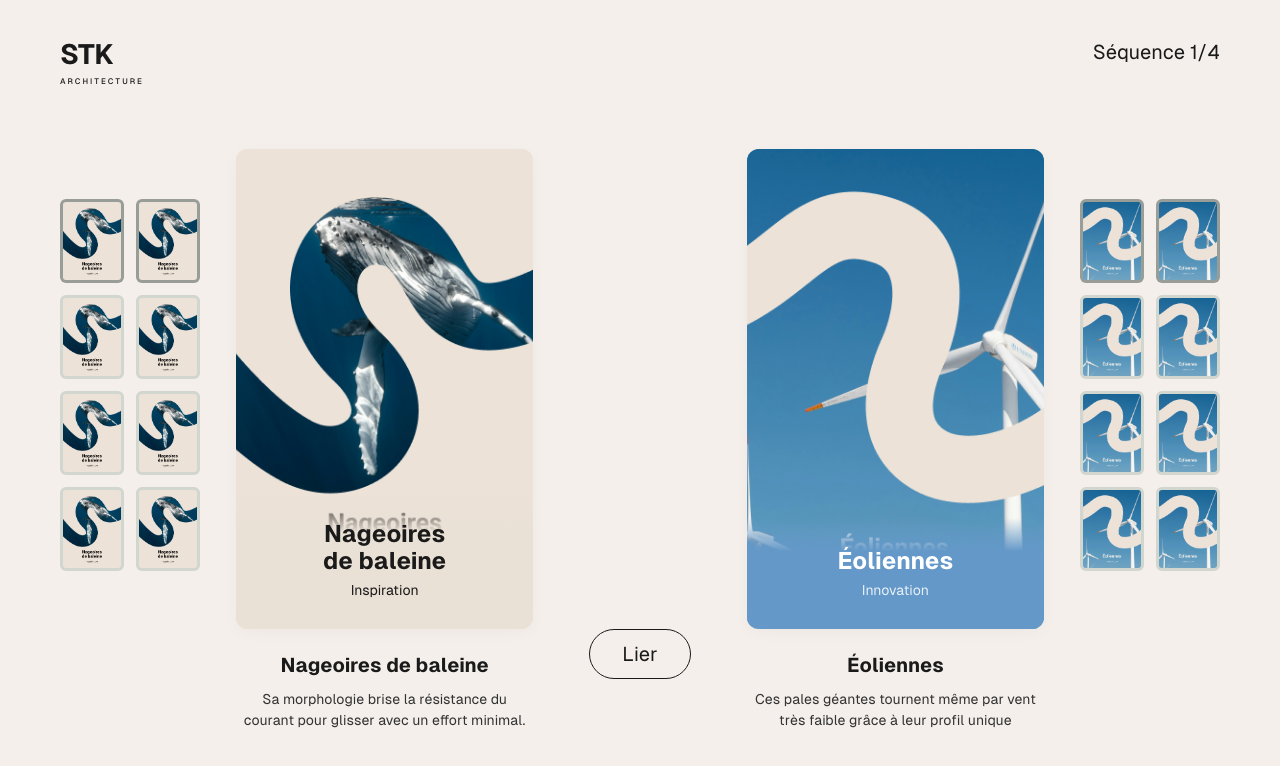
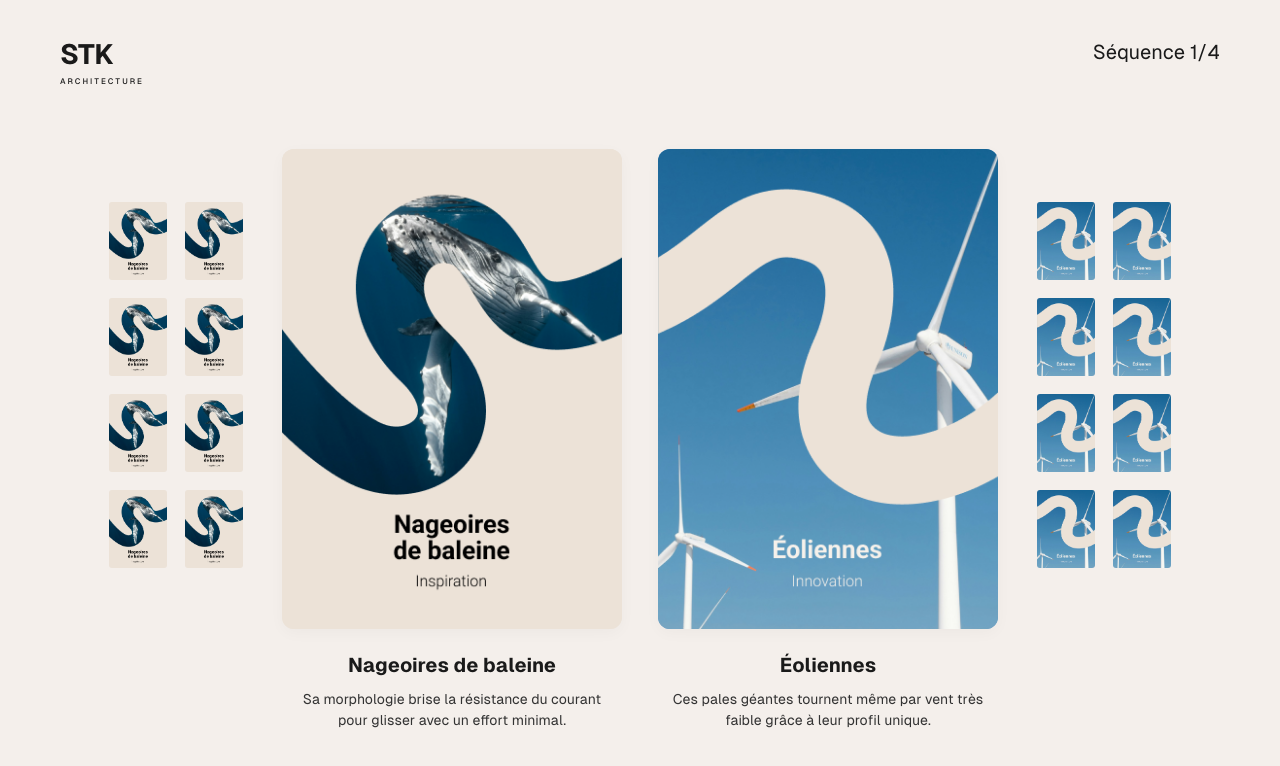
Before and after one commit to ramynbl/stk-card-game, a React (Vite) app: page / in a window 1280 px wide. Shown: the top 766 px of the page. Built offline with nearby package versions, Linux system fonts and the light colour scheme.

Commit message:
Add : Ajout comportement et animation

```diff
--- a/package.json
+++ b/package.json
@@ -11,6 +11,7 @@
   },
   "dependencies": {
     "@fontsource/geist-sans": "^5.2.5",
+    "framer-motion": "^12.39.0",
     "motion": "^12.39.0",
     "react": "^19.2.6",
     "react-dom": "^19.2.6"
--- a/src/App.css
+++ b/src/App.css
@@ -35,10 +35,18 @@
 .main-content {
   flex: 1;
   display: flex;
+  flex-direction: column;
+  align-items: center;
+  padding-top: 20px;
+  width: 100%;
+}
+
+.cards-row {
+  display: flex;
   justify-content: center;
   align-items: flex-start;
   gap: 36px;
-  padding-top: 20px;
+  width: 100%;
 }
 
 /* Grilles */
@@ -51,7 +59,7 @@
 }
 
 .grid-square {
-  background-color: #d1d6ce; /* Gris clair */
+  background-color: transparent;
   border-radius: 6px;
   cursor: pointer;
   transition: transform 0.25s ease, box-shadow 0.25s ease, border-color 0.2s ease;
@@ -80,12 +88,16 @@
   filter: brightness(1.05);
 }
 
-.grid-square.dark {
-  background-color: #989d98;
+
+
+/* Grilles désactivées pendant et après l'animation Lier */
+.grid-square.locked {
+  cursor: default;
+  pointer-events: none;
+  opacity: 0.7;
 }
 
-/* Effet Hover / Selected (Contour vert) */
-.grid-square:hover,
+/* Effet Selected (Contour vert) */
 .grid-square.selected {
   border: 3px solid #6c806d; /* Vert foncé */
 }
@@ -96,6 +108,17 @@
   flex-direction: column;
   align-items: center;
   width: 340px;
+  position: relative;
+  will-change: transform;
+}
+
+/* La carte gauche passe au-dessus quand les cartes se rapprochent (pour overlap propre) */
+.card-wrapper-left {
+  z-index: 2;
+}
+
+.card-wrapper-right {
+  z-index: 1;
 }
 
 .card {
@@ -185,13 +208,42 @@
   color: #333333;
 }
 
+/* Explication du lien biomimétique */
+.bottom-action-section {
+  display: flex;
+  flex-direction: column;
+  align-items: center;
+  margin-top: 40px;
+  min-height: 200px;
+  width: 100%;
+}
+
+.explanation-text {
+  text-align: center;
+  max-width: 650px;
+  margin-bottom: 40px;
+}
+
+.explanation-text h2 {
+  font-size: 24px;
+  font-weight: 700;
+  margin-bottom: 16px;
+  color: #1a1a1a;
+}
+
+.explanation-text p {
+  font-size: 15px;
+  line-height: 1.6;
+  color: #333333;
+}
+
 /* Bouton Central */
 .center-action {
   display: flex;
   justify-content: center;
   align-items: center;
-  margin-top: 480px; /* Positionnement au niveau des descriptions */
   padding: 0 20px;
+  min-width: 90px;
 }
 
 .btn-lier {
--- a/src/App.jsx
+++ b/src/App.jsx
@@ -1,20 +1,110 @@
 import { useState } from 'react';
+import { motion, AnimatePresence } from 'framer-motion';
 import './App.css';
 
+const LINK_OFFSET = 18;
+
+// --- Variants ---
+
+const inspirationVariants = {
+  idle:            { x: 0 },
+  linking:         { x: LINK_OFFSET },
+  linked:          { x: LINK_OFFSET },
+  'linking-wrong': { x: LINK_OFFSET },
+  shaking: {
+    x: [
+      LINK_OFFSET,
+      LINK_OFFSET + 10, LINK_OFFSET - 10,
+      LINK_OFFSET + 6,  LINK_OFFSET - 6,
+      LINK_OFFSET + 3,  LINK_OFFSET - 3,
+      LINK_OFFSET,
+    ],
+  },
+  separating: { x: 0 },
+};
+
+const innovationVariants = {
+  idle:            { x: 0 },
+  linking:         { x: -LINK_OFFSET },
+  linked:          { x: -LINK_OFFSET },
+  'linking-wrong': { x: -LINK_OFFSET },
+  shaking: {
+    x: [
+      -LINK_OFFSET,
+      -LINK_OFFSET - 10, -LINK_OFFSET + 10,
+      -LINK_OFFSET - 6,  -LINK_OFFSET + 6,
+      -LINK_OFFSET - 3,  -LINK_OFFSET + 3,
+      -LINK_OFFSET,
+    ],
+  },
+  separating: { x: 0 },
+};
+
+// --- Transitions par phase ---
+
+const linkTransition     = { duration: 0.9, ease: [0.22, 1, 0.36, 1] };
+const shakeTransition    = { duration: 0.55, ease: 'easeInOut' };
+const separateTransition = { duration: 0.7, ease: [0.4, 0, 0.6, 1] };
+
+function getTransition(linkStatus) {
+  if (linkStatus === 'shaking')    return shakeTransition;
+  if (linkStatus === 'separating') return separateTransition;
+  return linkTransition;
+}
+
+// ---
+
 function App() {
-  const [selectedLeft, setSelectedLeft] = useState(null);
+  const [selectedLeft, setSelectedLeft]   = useState(null);
   const [selectedRight, setSelectedRight] = useState(null);
+  const [linkStatus, setLinkStatus]       = useState('idle');
+  const [wrongAttempt, setWrongAttempt]   = useState(false);
 
-  // Générateur pour la grille de gauche
+  const isLocked = linkStatus !== 'idle';
+
+  const handleLier = () => {
+    if (isLocked) return;
+    if (selectedLeft === selectedRight) {
+      setLinkStatus('linking');
+    } else {
+      setLinkStatus('linking-wrong');
+    }
+  };
+
+  // Chaîne d'états pilotée par la carte gauche (source unique de vérité)
+  const handleAnimationComplete = (definition) => {
+    if (definition === 'linking')       setLinkStatus('linked');
+    if (definition === 'linking-wrong') setLinkStatus('shaking');
+    if (definition === 'shaking')       setLinkStatus('separating');
+    if (definition === 'separating') {
+      setLinkStatus('idle');
+      setWrongAttempt(true);
+    }
+  };
+
+  const handleSuivant = () => {
+    setLinkStatus('idle');
+    setSelectedLeft(null);
+    setSelectedRight(null);
+  };
+
+  const handleReessayer = () => {
+    setWrongAttempt(false);
+    setSelectedLeft(null);
+    setSelectedRight(null);
+  };
+
+  // Les descriptions sont visibles à l'état initial et pendant le retour en position
+  const showDescriptions = linkStatus === 'idle' && !wrongAttempt;
+
   const renderLeftGrid = () => {
     return Array.from({ length: 8 }).map((_, i) => {
-      const isDark = i < 2; // Les deux premiers sont foncés
       const isSelected = selectedLeft === i;
       return (
         <div
           key={`left-${i}`}
-          className={`grid-square ${isDark ? 'dark' : ''} ${isSelected ? 'selected' : ''}`}
-          onClick={() => setSelectedLeft(i)}
+          className={`grid-square ${i < 2 ? 'dark' : ''} ${isSelected ? 'selected' : ''} ${isLocked ? 'locked' : ''}`}
+          onClick={() => !isLocked && setSelectedLeft(i)}
         >
           <img src="/assets/cards/inspiration/card-inspiration-01.png" alt="Inspiration" className="grid-img" />
         </div>
@@ -22,16 +112,14 @@ function App() {
     });
   };
 
-  // Générateur pour la grille de droite
   const renderRightGrid = () => {
     return Array.from({ length: 8 }).map((_, i) => {
-      const isDark = i < 2;
       const isSelected = selectedRight === i;
       return (
         <div
           key={`right-${i}`}
-          className={`grid-square ${isDark ? 'dark' : ''} ${isSelected ? 'selected' : ''}`}
-          onClick={() => setSelectedRight(i)}
+          className={`grid-square ${i < 2 ? 'dark' : ''} ${isSelected ? 'selected' : ''} ${isLocked ? 'locked' : ''}`}
+          onClick={() => !isLocked && setSelectedRight(i)}
         >
           <img src="/assets/cards/innovation/card-innovation-01.png" alt="Innovation" className="grid-img" />
         </div>
@@ -46,62 +134,152 @@ function App() {
           <h1>STK</h1>
           <span>ARCHITECTURE</span>
         </div>
-        <div className="sequence">
-          Séquence 1/4
-        </div>
+        <div className="sequence">Séquence 1/4</div>
       </header>
 
       <main className="main-content">
+        <div className="cards-row">
 
-        {/* Grille de gauche */}
-        <div className="grid-container">
-          {renderLeftGrid()}
+          {/* Grille gauche */}
+          <div className="grid-container">{renderLeftGrid()}</div>
+
+          {/* Carte Inspiration */}
+          <motion.div
+            className="card-wrapper card-wrapper-left"
+            variants={inspirationVariants}
+            animate={linkStatus}
+            transition={getTransition(linkStatus)}
+            onAnimationComplete={handleAnimationComplete}
+          >
+            <div className="card placeholder-card-left">
+              <img src="/assets/cards/inspiration/card-inspiration-01.png" alt="Nageoires de baleine" className="card-img" />
+            </div>
+            <AnimatePresence>
+              {showDescriptions && (
+                <motion.div
+                  className="description"
+                  initial={{ opacity: 0 }}
+                  animate={{ opacity: 1 }}
+                  exit={{ opacity: 0, transition: { duration: 0 } }}
+                  transition={{ duration: 0.3 }}
+                >
+                  <h3>Nageoires de baleine</h3>
+                  <p>Sa morphologie brise la résistance du courant pour glisser avec un effort minimal.</p>
+                </motion.div>
+              )}
+            </AnimatePresence>
+          </motion.div>
+
+          {/* Carte Innovation */}
+          <motion.div
+            className="card-wrapper card-wrapper-right"
+            variants={innovationVariants}
+            animate={linkStatus}
+            transition={getTransition(linkStatus)}
+          >
+            <div className="card placeholder-card-right">
+              <img src="/assets/cards/innovation/card-innovation-01.png" alt="Éoliennes" className="card-img" />
+            </div>
+            <AnimatePresence>
+              {showDescriptions && (
+                <motion.div
+                  className="description"
+                  initial={{ opacity: 0 }}
+                  animate={{ opacity: 1 }}
+                  exit={{ opacity: 0, transition: { duration: 0 } }}
+                  transition={{ duration: 0.3 }}
+                >
+                  <h3>Éoliennes</h3>
+                  <p>Ces pales géantes tournent même par vent très faible grâce à leur profil unique.</p>
+                </motion.div>
+              )}
+            </AnimatePresence>
+          </motion.div>
+
+          {/* Grille droite */}
+          <div className="grid-container">{renderRightGrid()}</div>
         </div>
 
-        {/* Carte et Description de gauche */}
-        <div className="card-wrapper">
-          <div className="card placeholder-card-left">
-            {/* Image de la baleine */}
-            <img src="/assets/cards/inspiration/card-inspiration-01.png" alt="Nageoires de baleine" className="card-img" />
-            <div className="card-text">
-              <h2>Nageoires<br/>de baleine</h2>
-              <p>Inspiration</p>
-            </div>
-          </div>
+        {/* Section bas : explications + actions */}
+        <div className="bottom-action-section">
 
-          <div className="description">
-            <h3>Nageoires de baleine</h3>
-            <p>Sa morphologie brise la résistance du courant pour glisser avec un effort minimal.</p>
+          {/* Succès : Le lien biomimétique */}
+          <AnimatePresence>
+            {linkStatus === 'linked' && (
+              <motion.div
+                className="explanation-text"
+                initial={{ opacity: 0, y: 10 }}
+                animate={{ opacity: 1, y: 0 }}
+                exit={{ opacity: 0, y: 10 }}
+                transition={{ duration: 0.4, delay: 0.2 }}
+              >
+                <h2>Le lien biomimétique</h2>
+                <p>Les bosses sur les nageoires de la baleine créent des micro-vortex qui améliorent sa portance. Sculptées de la même façon, ces pales d'éoliennes captent le vent avec beaucoup moins de frottement.</p>
+              </motion.div>
+            )}
+          </AnimatePresence>
+
+          {/* Erreur : Piste d'observation */}
+          <AnimatePresence>
+            {linkStatus === 'idle' && wrongAttempt && (
+              <motion.div
+                className="explanation-text"
+                initial={{ opacity: 0, y: 10 }}
+                animate={{ opacity: 1, y: 0 }}
+                exit={{ opacity: 0 }}
+                transition={{ duration: 0.4 }}
+              >
+                <h2>Piste d'observation</h2>
+                <p>Observez comment une forme peut réduire l'effort d'un mouvement.</p>
+              </motion.div>
+            )}
+          </AnimatePresence>
+
+          {/* Bouton contextuel */}
+          <div className="center-action">
+            <AnimatePresence mode="wait">
+              {linkStatus === 'idle' && !wrongAttempt && selectedLeft !== null && selectedRight !== null && (
+                <motion.button
+                  key="lier"
+                  className="btn-lier"
+                  onClick={handleLier}
+                  initial={{ opacity: 0, scale: 0.9 }}
+                  animate={{ opacity: 1, scale: 1 }}
+                  exit={{ opacity: 0, scale: 0.9 }}
+                  transition={{ duration: 0.2 }}
+                >
+                  Lier
+                </motion.button>
+              )}
+              {linkStatus === 'linked' && (
+                <motion.button
+                  key="suivant"
+                  className="btn-lier"
+                  onClick={handleSuivant}
+                  initial={{ opacity: 0, y: 8 }}
+                  animate={{ opacity: 1, y: 0 }}
+                  exit={{ opacity: 0, y: -8 }}
+                  transition={{ duration: 0.35, ease: 'easeOut' }}
+                >
+                  Suivant
+                </motion.button>
+              )}
+              {linkStatus === 'idle' && wrongAttempt && (
+                <motion.button
+                  key="reessayer"
+                  className="btn-lier"
+                  onClick={handleReessayer}
+                  initial={{ opacity: 0, y: 8 }}
+                  animate={{ opacity: 1, y: 0 }}
+                  exit={{ opacity: 0, y: -8 }}
+                  transition={{ duration: 0.35, ease: 'easeOut' }}
+                >
+                  Réessayer
+                </motion.button>
+              )}
+            </AnimatePresence>
           </div>
         </div>
-
-        {/* Bouton Lier (Placé plus bas entre les descriptions) */}
-        <div className="center-action">
-          <button className="btn-lier">Lier</button>
-        </div>
-
-        {/* Carte et Description de droite */}
-        <div className="card-wrapper">
-          <div className="card placeholder-card-right">
-            {/* Image de l'éolienne */}
-            <img src="/assets/cards/innovation/card-innovation-01.png" alt="Éoliennes" className="card-img" />
-            <div className="card-text">
-              <h2>Éoliennes</h2>
-              <p>Innovation</p>
-            </div>
-          </div>
-
-          <div className="description">
-            <h3>Éoliennes</h3>
-            <p>Ces pales géantes tournent même par vent très faible grâce à leur profil unique</p>
-          </div>
-        </div>
-
-        {/* Grille de droite */}
-        <div className="grid-container">
-          {renderRightGrid()}
-        </div>
-
       </main>
     </div>
   );
--- a/src/styles/variables.css
+++ b/src/styles/variables.css
@@ -24,4 +24,6 @@
 
   --transition-fast: 150ms ease-out;
   --transition-default: 250ms ease-out;
+
+  --card-link-offset: 56px;
 }
```
Also changed, not shown: 1 other file (tests, documents, lock files or other folders).
